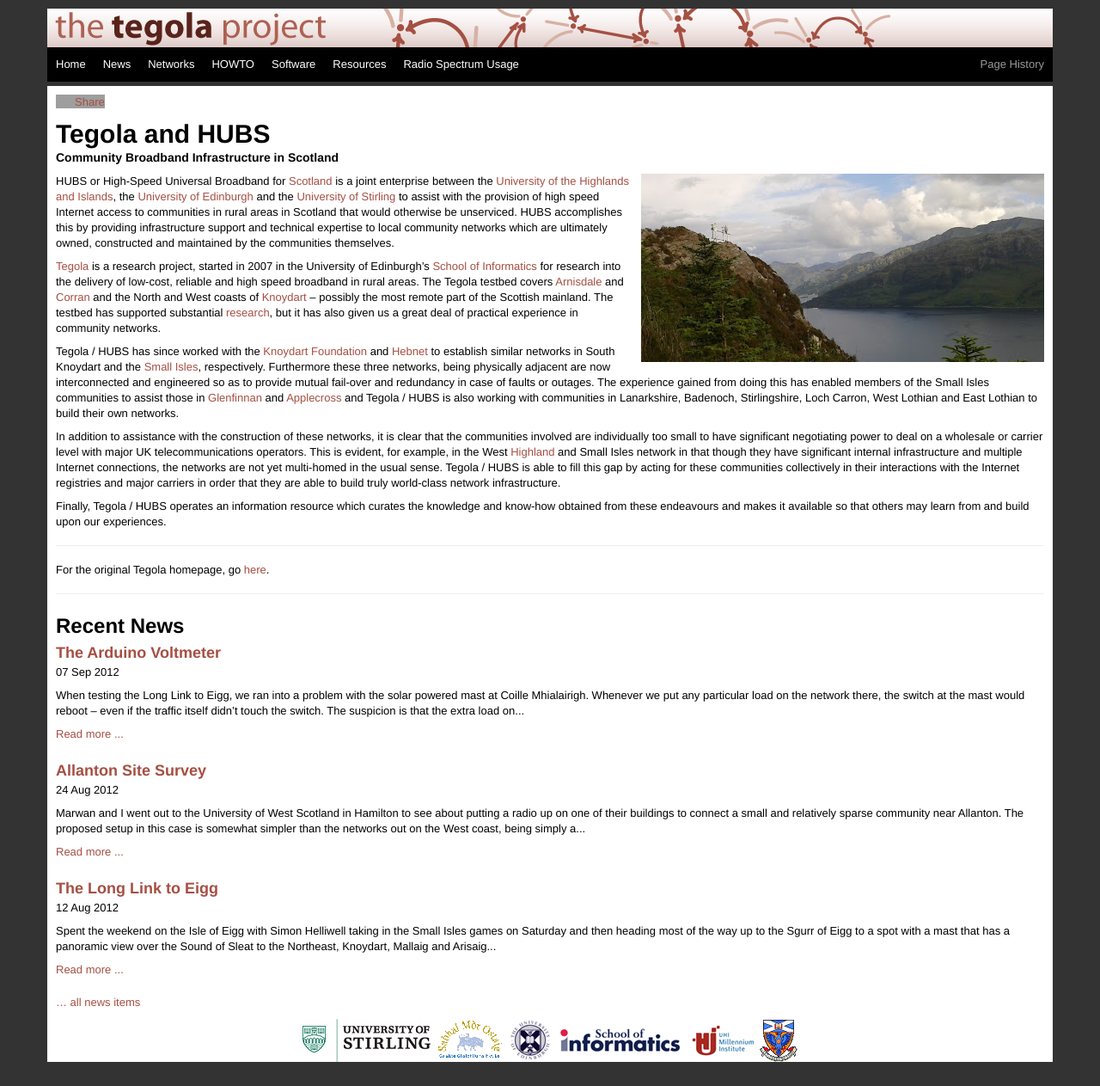
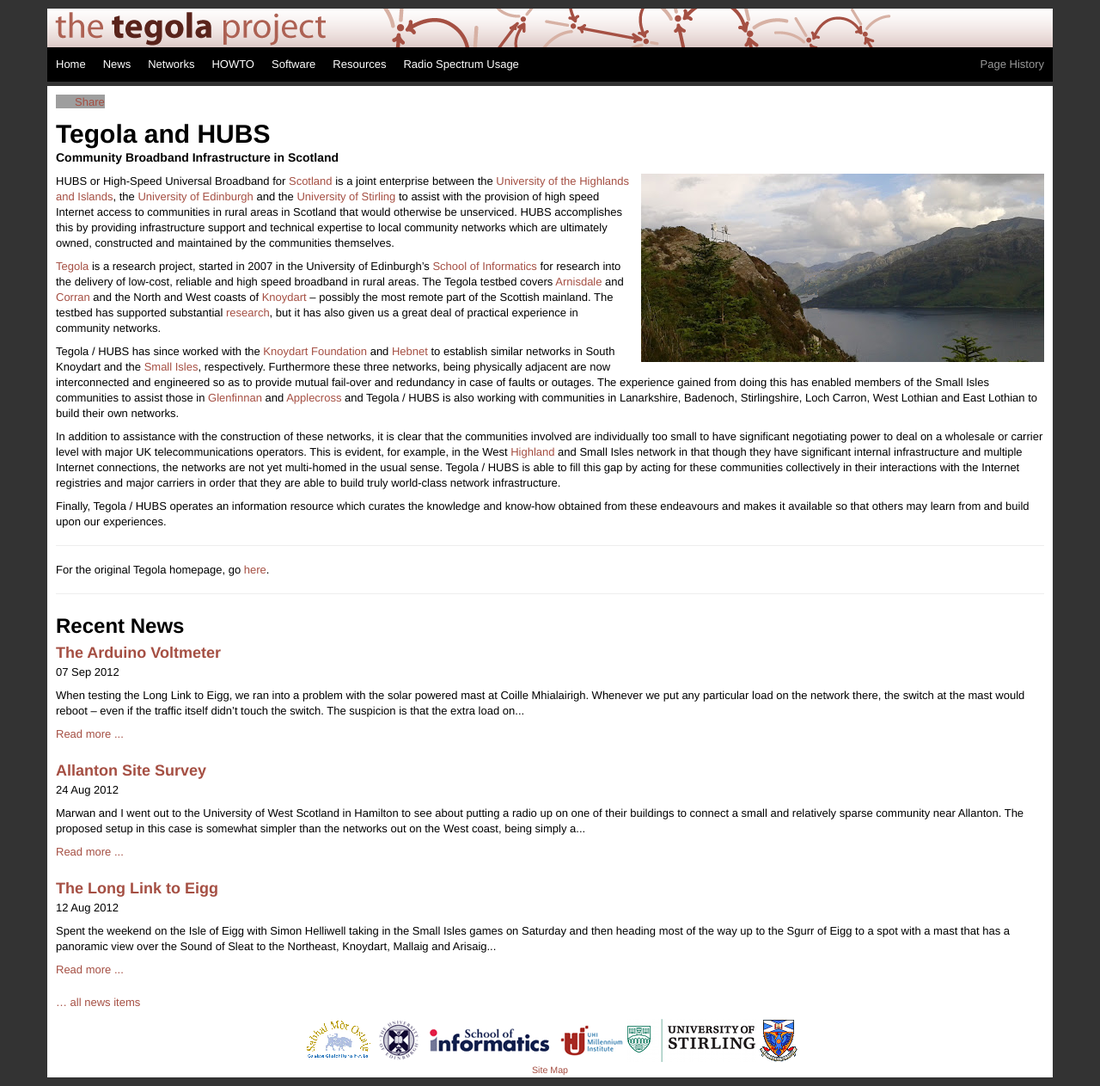
Before and after one commit to tegola-hubs/tegola-hubs.github.com, a Jekyll site: the page built from index.md, in a window 1280 px wide and 1263 px high. Shown: the whole window at 86% size. Built offline with Jekyll 4.4.1, drawn with Linux system fonts in a browser that asks for light colours; grey boxes are pictures that could not be loaded.

Commit message:
link site-map and re-arrange logos

```diff
--- a/_layouts/default.html
+++ b/_layouts/default.html
@@ -93,10 +93,6 @@
       <div class="navbar-inner">
 	<div class="container">
 	  <div style="width: 100%; text-align: center;">
-	    <a href="http://www.cs.stir.ac.uk/">
-	      <img src="/img/logo-stir.png" alt="University of
-	      Stirling" />
-	    </a>
 	    <a href="http://www.smo.uhi.ac.uk/">
 	      <img src="/img/logo-smo.png" alt="Sabhal Mòr Ostaig" />
 	    </a>
@@ -112,11 +108,18 @@
 	      <img src="/img/logo-uhi.png" alt="UHI Millenium
 	      Institute" />
 	    </a>
+	    <a href="http://www.cs.stir.ac.uk/">
+	      <img src="/img/logo-stir.png" alt="University of
+	      Stirling" />
+	    </a>
             <a href="http://www.carnegie-trust.org/">
               <img src="/img/logo-carnegie.png" alt="Carnegie Trust" />
             </a>
 	  </div>
-	</div>
+	  <div style="width: 100%; text-align: center; font-size: 8pt;">
+            <a href="sitemap.html">Site Map</a>
+          </div>
+        </div>
       </div>
     </div>
     <!-- Le javascript
```
Also changed, not shown: _layouts/post.html (+8 -5 lines).
